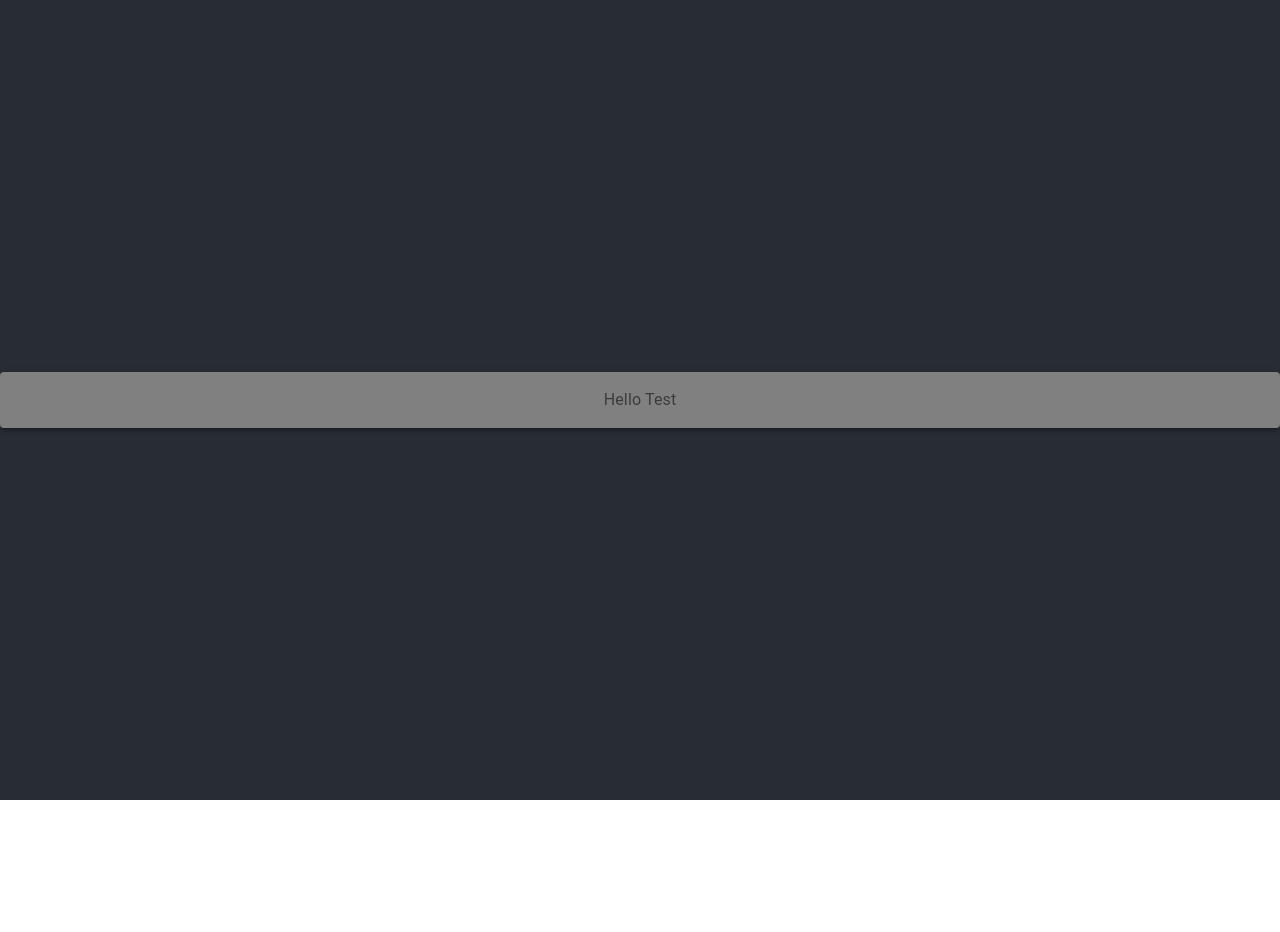
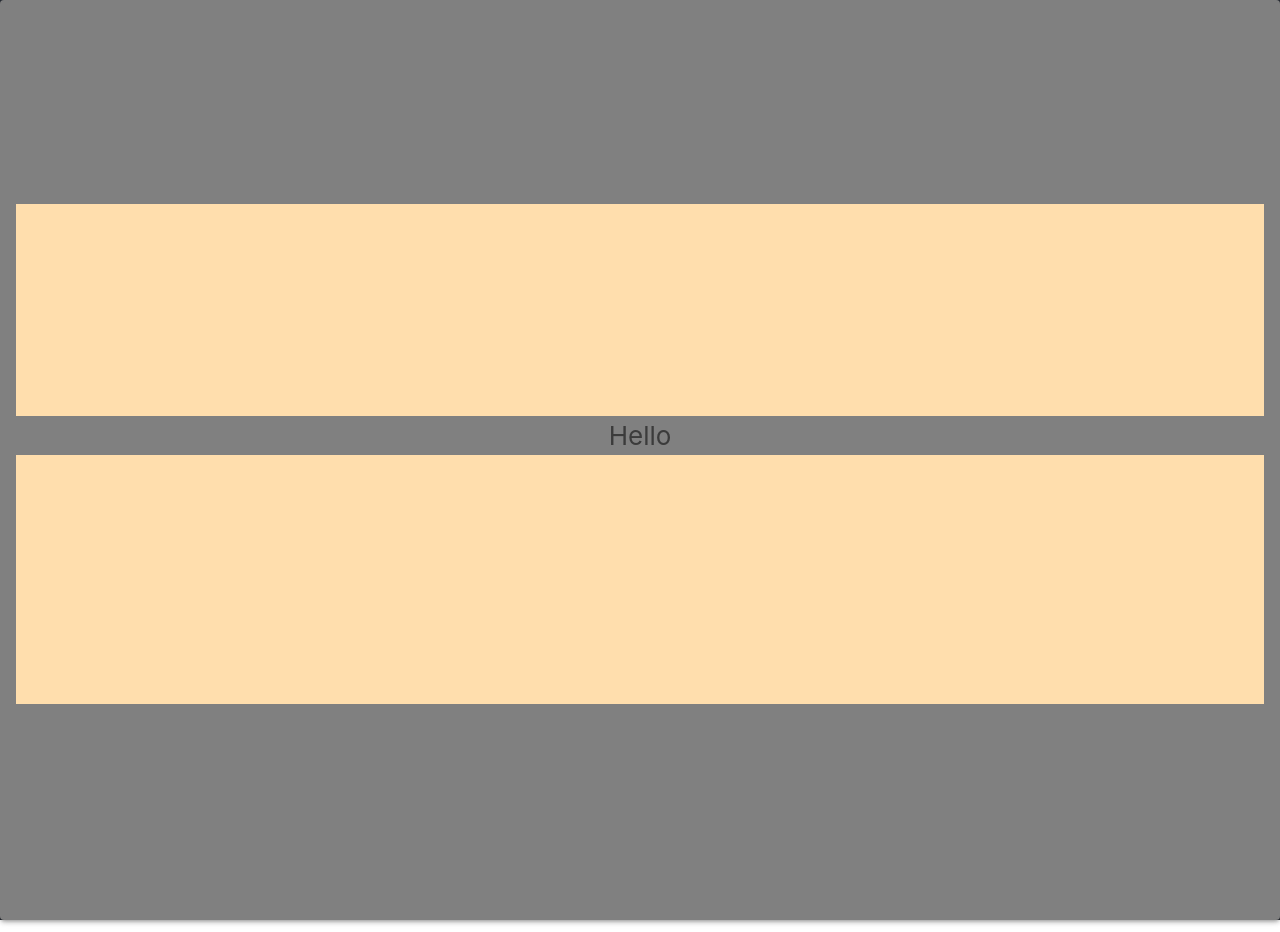
Before and after one commit to vonerikbarren/XYZ-Calculator, a React (Create React App) app in the folder client/: page / in a window 1280 px wide. Before the commit the page ends 800 px from the top, so only its background shows below. Built offline with nearby package versions, Linux system fonts and the light colour scheme.

Commit message:
App Body and Application Space structure has been created

```diff
--- a/client/src/Components/App/AppSpace/AppSpace.css
+++ b/client/src/Components/App/AppSpace/AppSpace.css
@@ -0,0 +1,20 @@
+.AppBodyMain {
+  height: 700px;
+
+}
+
+.AppBody {
+  height: 500px;
+  background-color: navajowhite;
+  margin-top: 200px;
+}
+
+.Application {
+  background: grey;
+  margin-top: 200px;
+
+}
+
+/* .Calculator {
+
+} */
--- a/client/src/Components/App/AppSpace/AppSpace.js
+++ b/client/src/Components/App/AppSpace/AppSpace.js
@@ -38,7 +38,17 @@ function AppSpace() {
       <Grid item xs={12}>
         <Paper elevation={3} className={mui.paper}>
 
-          <Typography>Hello Test</Typography>
+          <div className="AppBodyMain">
+            <div className="AppBody">
+              <Grid container spacing={3}>
+                <Grid item xs={12}>
+                  <div className='Application'> Hello
+
+                  </div>
+                </Grid>
+              </Grid>
+            </div>
+          </div>
 
         </Paper>
       </Grid>
```
